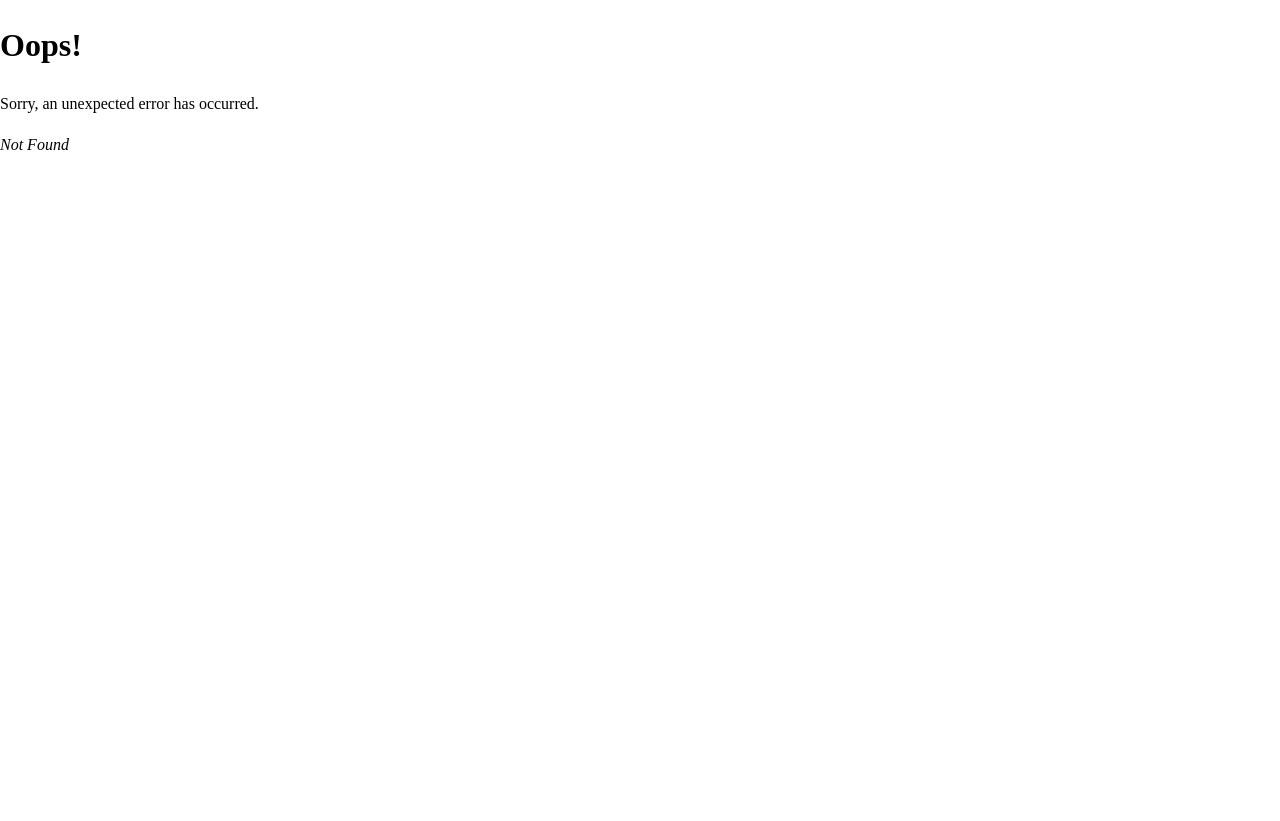
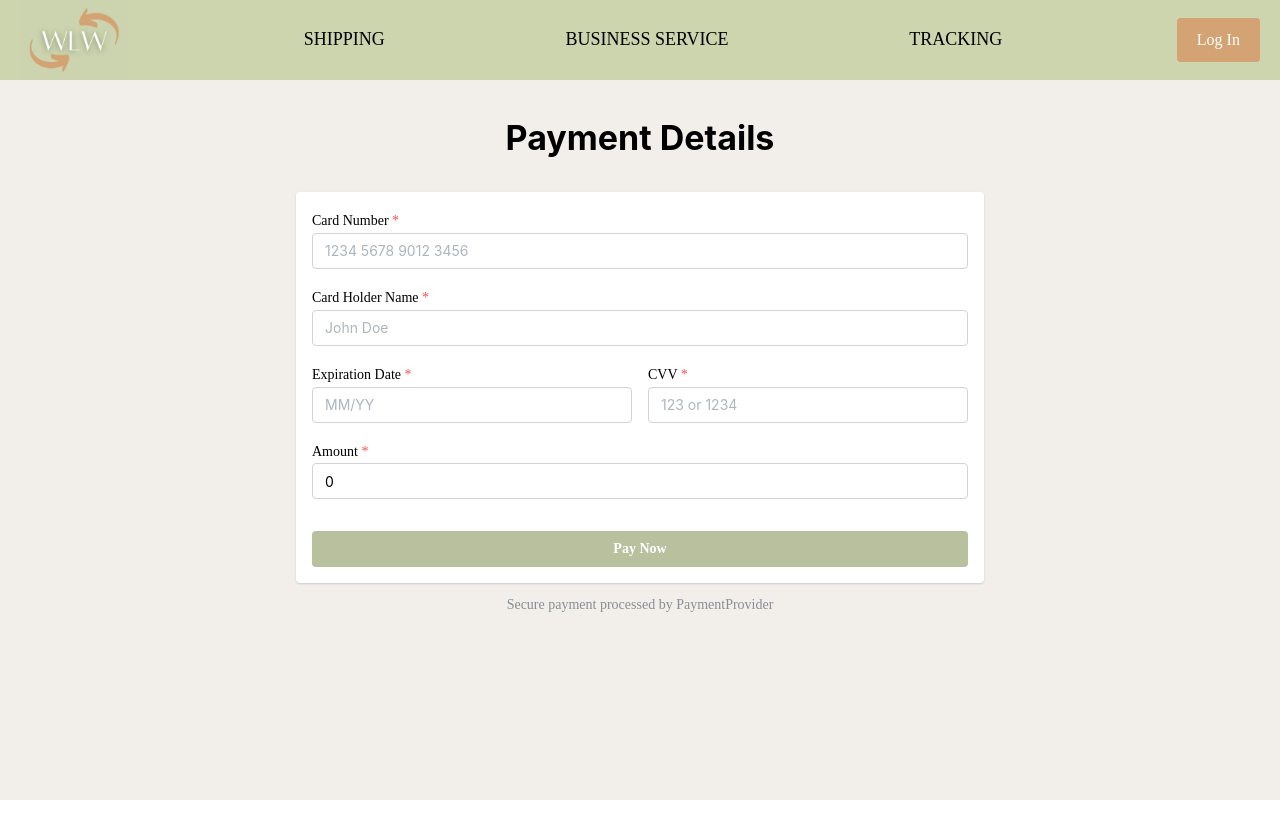
Before and after one commit to cristina-trofimov/WLW_soen343, a React (Vite) app in the folder frontend/: page /payment in a window 1280 px wide. Before the commit this address had no page. After the commit the page ends 800 px from the top, so only its background shows below. Built offline with nearby package versions, Linux system fonts and the light colour scheme.

Commit message:
payment page

```diff
--- a/frontend/src/main.tsx
+++ b/frontend/src/main.tsx
@@ -10,6 +10,7 @@ import HomePage from './pages/HomePage'
 import LoginPage from './pages/LoginPage'
 import QuotationPage from "./pages/QuotationPage.tsx";
 import OrderPage from './pages/Orderpage.tsx';
+import PaymentPage from './pages/PaymentPage.tsx';
 
 
 const router = createBrowserRouter([
@@ -35,8 +36,8 @@ const router = createBrowserRouter([
 
       },
         {
-        path: "quote",
-        element: <QuotationPage />,
+        path: "payment",
+        element: <PaymentPage />,
 
       },
         {
--- a/frontend/src/pages/OrderPage.tsx
+++ b/frontend/src/pages/OrderPage.tsx
@@ -27,7 +27,7 @@ interface FormData {
   specialInstructions: string;
 }
 
-const OrderPage: React.FC = () => {
+const OrderPage = () => {
   const [formData, setFormData] = useState<FormData>({
     senderName: '',
     senderAddress: '',
--- a/frontend/src/pages/PaymentPage.tsx
+++ b/frontend/src/pages/PaymentPage.tsx
@@ -0,0 +1,162 @@
+import React, { useState } from "react";
+import {
+  Container,
+  Title,
+  TextInput,
+  NumberInput,
+  Select,
+  Button,
+  Group,
+  Paper,
+  Stack,
+  Text,
+} from "@mantine/core";
+
+interface PaymentFormData {
+  cardNumber: string;
+  cardHolder: string;
+  expirationDate: string;
+  cvv: string;
+  amount: number;
+}
+
+const PaymentPage = () => {
+  const [formData, setFormData] = useState<PaymentFormData>({
+    cardNumber: "",
+    cardHolder: "",
+    expirationDate: "",
+    cvv: "",
+    amount: 0,
+  });
+
+  const [cvvError, setCvvError] = useState<string | null>(null);
+  const [cardNumError, setCardNumError] = useState<string | null>(null);
+
+  const handleInputChange = (name: keyof PaymentFormData, value: string | number) => {
+    setFormData((prev) => ({ ...prev, [name]: value }));
+  };
+
+  const handleCardNumChange = (e: React.FormEvent<HTMLInputElement>, isBlur: boolean) => {
+    let value = e.currentTarget.value.replace(/\D/g, ''); // Remove non-digit characters
+
+    if (value.length > 16) {
+      value = value.slice(0, 16); // Limit to 16 digits
+    }
+
+    const formattedValue = value.replace(/(\d{4})(?=\d)/g, '$1 '); // Add spaces after every 4 digits
+
+    setCardNumError((isBlur && value.length < 16) ? "This is not a valid card number" : null);
+
+    setFormData((prev) => ({ ...prev, cardNumber: formattedValue }));
+  };
+
+  const handleExpDateChange = (e: React.FormEvent<HTMLInputElement>, isBlur: boolean) => {
+    let value = e.currentTarget.value.replace(/[^\d/]/g, ''); // Remove non-digit and non-slash characters
+
+    if (value.length > 5) {
+      value = value.slice(0, 5); // Limit to 5 characters
+    }
+
+    if (value.length === 2 && !value.includes('/')) {
+      value += '/';
+    } else if (value.length === 2 && value.includes('/')) {
+      value = '0' + value; // Add leading zero if only one digit before slash
+    } else if (value.length === 3 && !value.includes('/')) {
+      value = value.slice(0, 2) + '/' + value.slice(2);
+    }
+
+    if (isBlur) {
+        if (value.length < 5) {
+            value = '0' + value.charAt(0) + '/' + value.charAt(1) + value.charAt(3);
+        }
+    }
+
+    setFormData((prev) => ({ ...prev, expirationDate: value }));
+  };
+
+  const handleCvvChange = (e: React.FormEvent<HTMLInputElement>, isBlur: boolean) => {
+    const value = e.currentTarget.value;
+    const numericValue = value.replace(/\D/g, ""); // Remove non-numeric characters
+
+    if (isBlur) { // Displays error message is cvv is too short or too long when this field is not in focus
+        setCvvError(numericValue.length > 0 && numericValue.length < 3 ? "CVV must be 3 or 4 digits" : null);
+    }
+    setFormData((prev) => ({ ...prev, cvv: numericValue }));
+  };
+
+  const handleSubmit = (e: React.FormEvent) => {
+    e.preventDefault();
+    console.log("Payment submitted:", formData);
+    // Send to payment processor
+  };
+
+  return (
+    <Container size="sm">
+      <Title order={1} ta="center" mt="md" mb="xl">
+        Payment Details
+      </Title>
+
+      <Paper shadow="xs" p="md">
+        <form onSubmit={handleSubmit}>
+          <Stack gap="md">
+            <TextInput
+              label="Card Number"
+              placeholder="1234 5678 9012 3456"
+              error={cardNumError}
+              required
+              value={formData.cardNumber}
+              maxLength={19}
+              onInput={(e) => handleCardNumChange(e, false)}
+              onBlur={(e) => handleCardNumChange(e, true)}
+            />
+            <TextInput
+              label="Card Holder Name"
+              placeholder="John Doe"
+              required
+              value={formData.cardHolder}
+              onChange={(e) =>
+                handleInputChange("cardHolder", e.currentTarget.value)
+              }
+            />
+            <Group grow>
+              <TextInput
+                label="Expiration Date"
+                placeholder="MM/YY"
+                required
+                value={formData.expirationDate}
+                onInput={(e) => handleExpDateChange(e, false)}
+                onBlur={(e) => handleExpDateChange(e, true)}
+              />
+              <TextInput
+                label="CVV"
+                placeholder="123 or 1234"
+                required
+                value={formData.cvv}
+                onInput={(e) => handleCvvChange(e, false)}
+                onBlur={(e) => handleCvvChange(e, true)}
+                error={cvvError}
+                maxLength={4}
+              />
+            </Group>
+            {/* TODO: should receive the total */}
+            <NumberInput
+              label="Amount"
+              required
+              readOnly
+              min={0}
+              value={formData.amount}
+            />
+            <Button type="submit" fullWidth mt="md">
+              Pay Now
+            </Button>
+          </Stack>
+        </form>
+      </Paper>
+      <Text size="sm" ta="center" mt="sm" c="dimmed">
+        Secure payment processed by PaymentProvider
+      </Text>
+    </Container>
+  );
+};
+
+export default PaymentPage;
```
